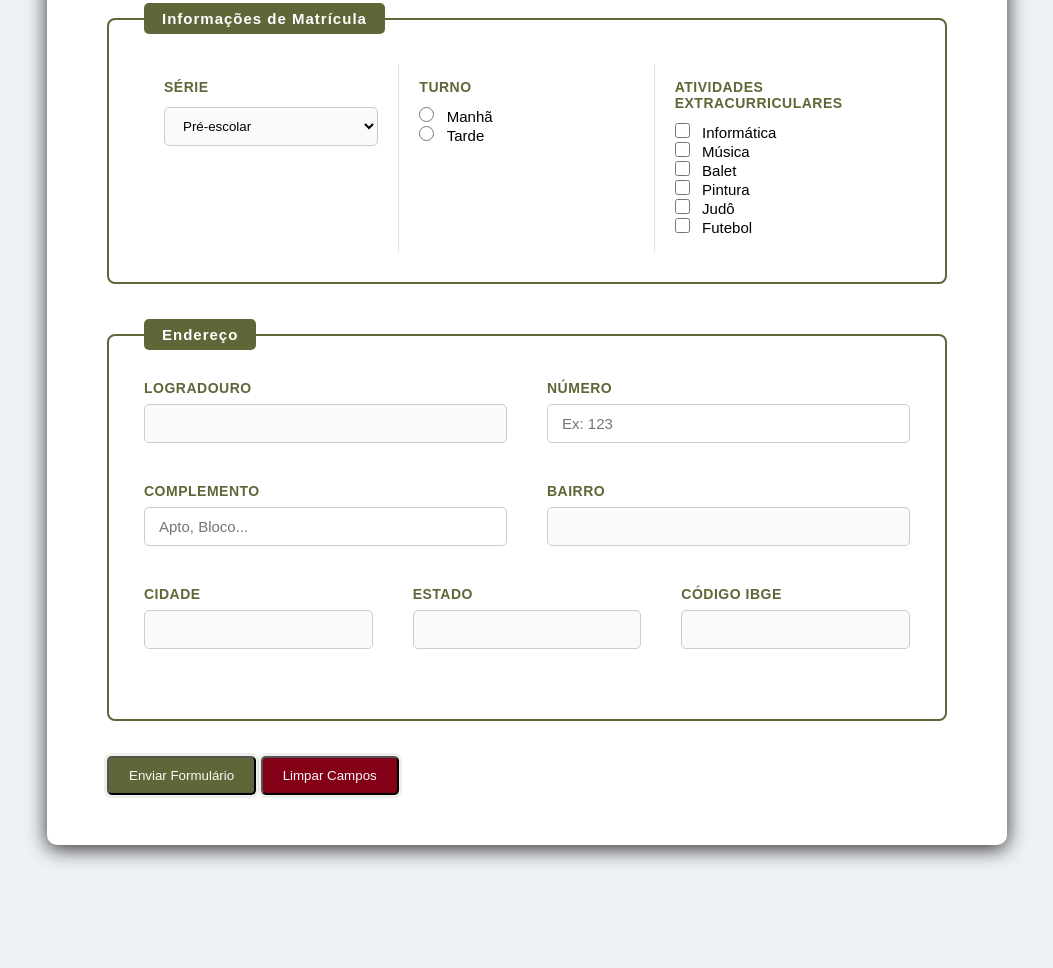
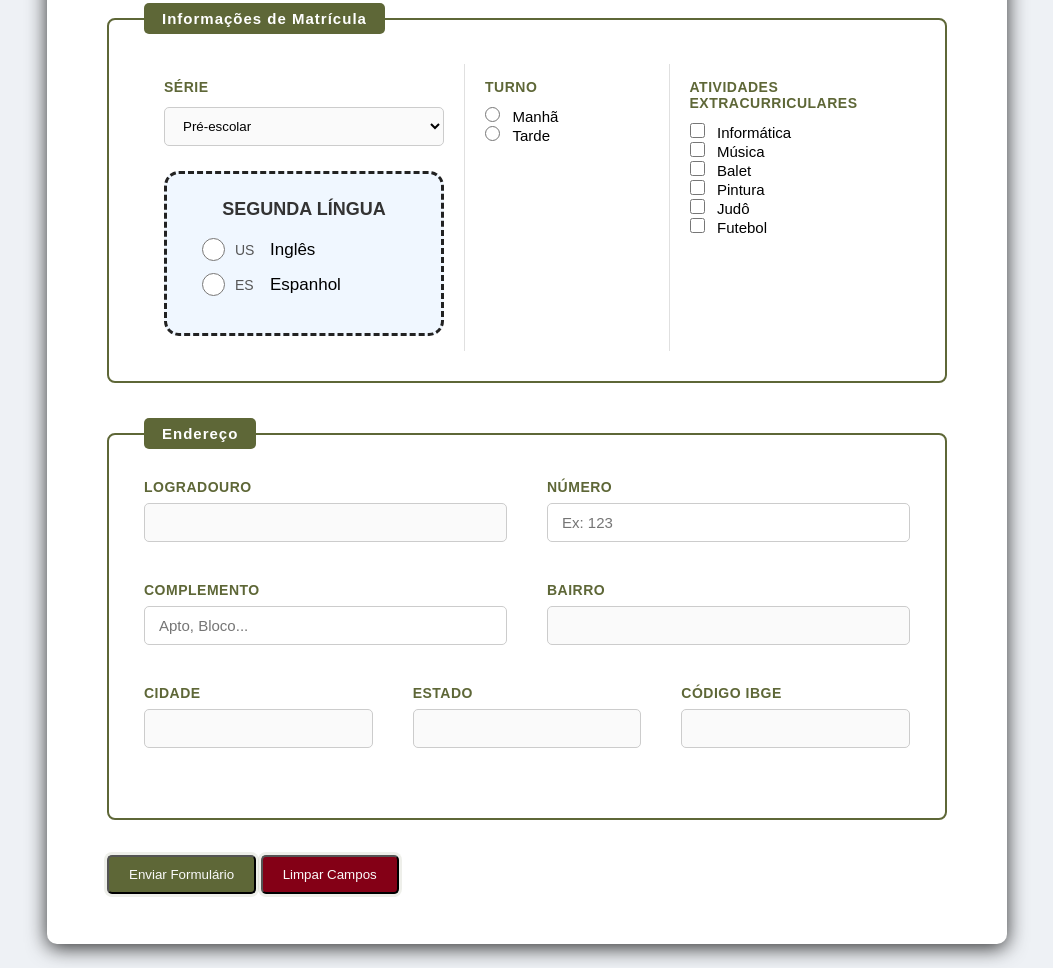
Before and after one commit to ksferreira35/ceub_ciencia_2026, a plain HTML site: page aula04/aula.html in a window 1280 px wide. Shown: the part 771-1739 px from the top of the page, without its empty margins (113-1166 px from the left). Before the commit the page ends 1676 px from the top, so only its background shows below. Drawn offline with Linux system fonts and the light colour scheme.

Commit message:
feat: segunda-lingua class

```diff
--- a/aula04/aula.html
+++ b/aula04/aula.html
@@ -77,6 +77,23 @@
             <option value="4ano">4º ano</option>
             <option value="5ano">5º ano</option>
           </select>
+
+
+            <div class="segunda-lingua">
+                <strong>SEGUNDA LÍNGUA</strong>
+
+                <div class="opcao-lingua">
+                    <input type="radio" name="segunda_lingua" id="ingles" value="ingles">
+                    <span class="codigo">US</span>
+                    <label for="ingles">Inglês</label>
+                </div>
+
+                <div class="opcao-lingua">
+                    <input type="radio" name="segunda_lingua" id="espanhol" value="espanhol">
+                    <span class="codigo">ES</span>
+                    <label for="espanhol">Espanhol</label>
+                </div>
+            </div>
         </td>
 
         <td>
--- a/aula04/style.css
+++ b/aula04/style.css
@@ -201,3 +201,44 @@ td label{
 #complemento {
     background-color: #ffffff;
 }
+
+.segunda-lingua {
+    margin-top: 25px;
+    padding: 25px 35px;
+    border: 3px dashed #222;
+    border-radius: 15px;
+    background-color: #f0f7ff;
+    width: 280px;
+    box-sizing: border-box;
+}
+
+.segunda-lingua strong {
+    display: block;
+    text-align: center;
+    margin-bottom: 18px;
+    font-size: 18px;
+}
+
+.opcao-lingua {
+    display: flex;
+    align-items: center;
+    gap: 10px;
+    margin: 12px 0;
+}
+
+.opcao-lingua input[type="radio"] {
+    width: 23px;
+    height: 23px;
+    margin: 0;
+}
+
+.opcao-lingua label {
+    font-size: 17px;
+    cursor: pointer;
+}
+
+.codigo {
+    font-size: 14px;
+    color: #555;
+    width: 25px;
+}
```
